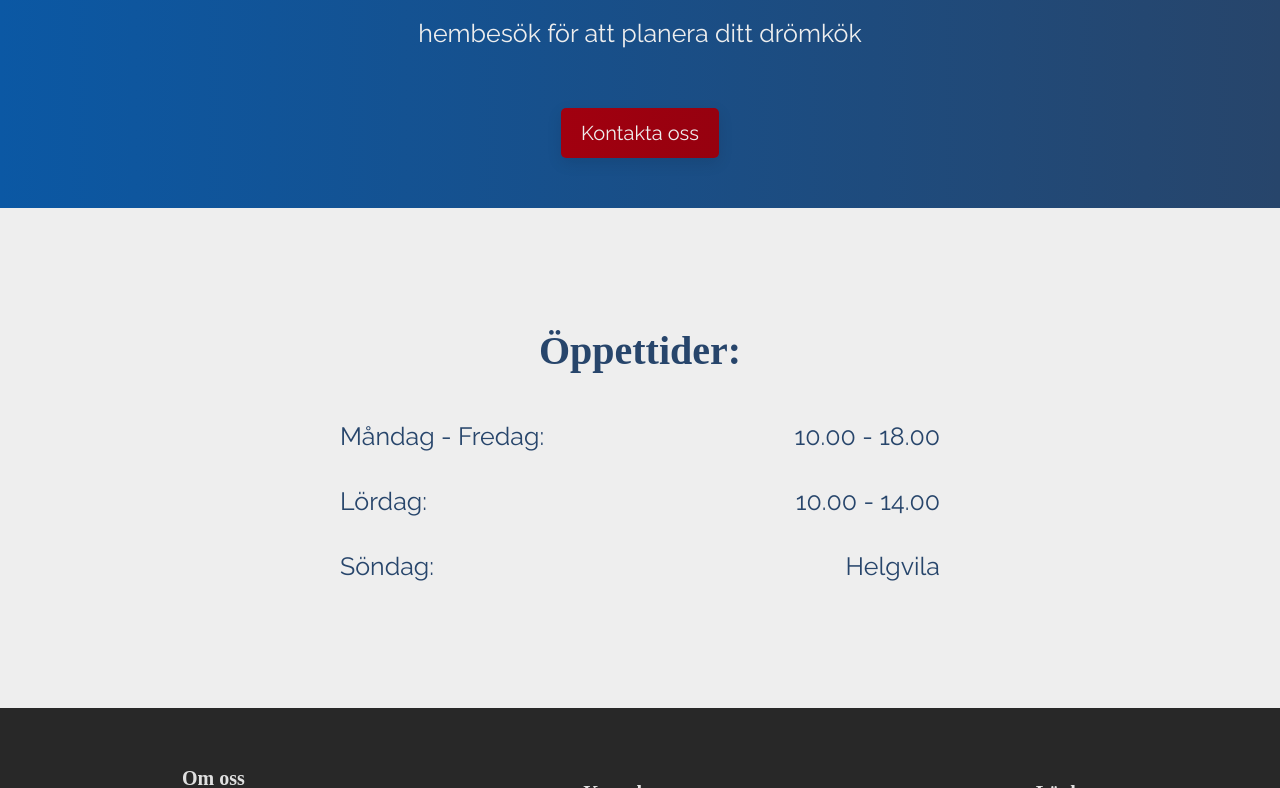
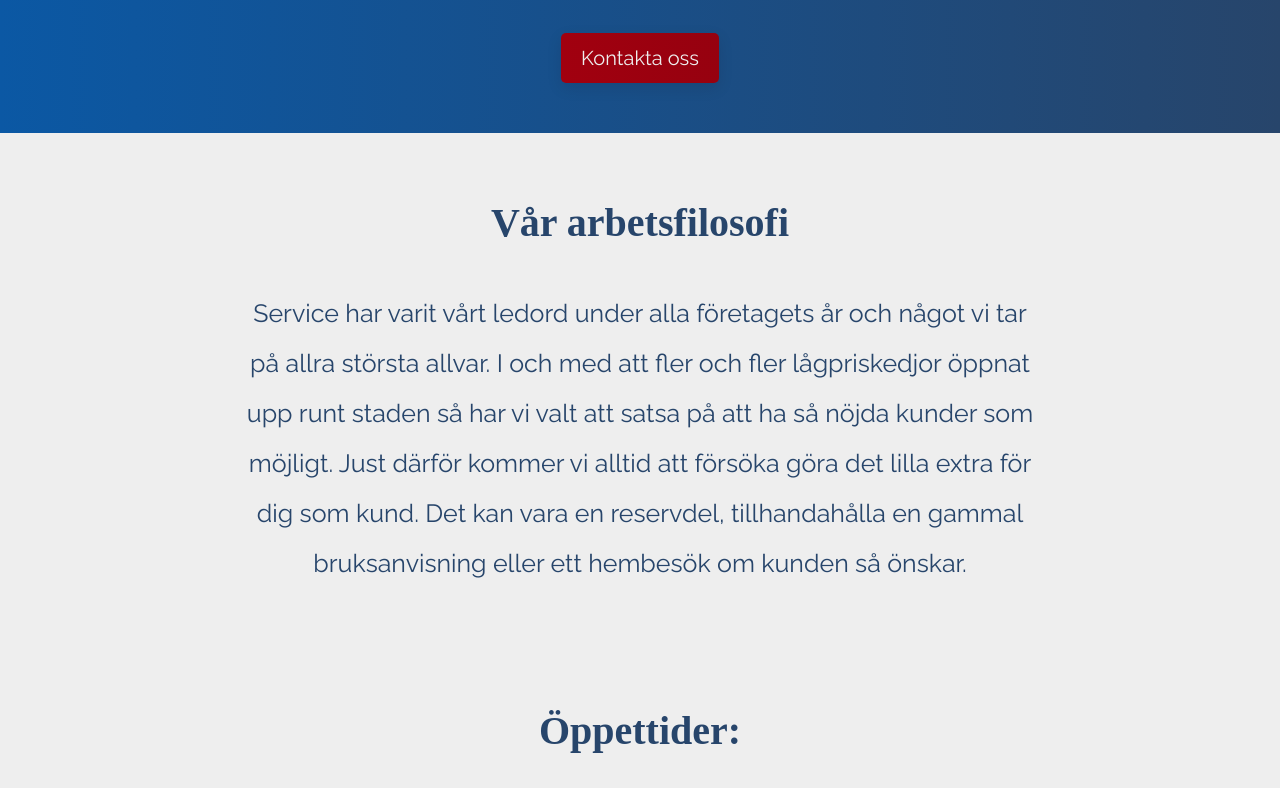
Before and after one commit to Maufive/matsake2.0, a Gatsby site: page / in a window 1280 px wide. Shown: the part 2872-3660 px from the top of the page. Built offline with nearby package versions, Linux system fonts and the light colour scheme; Gatsby itself is replaced by a stand-in of ours; a web font is replaced by a local one.

Commit message:
Added a text section

```diff
--- a/src/components/Kok.js
+++ /dev/null
@@ -1,14 +0,0 @@
-import React from "react"
-import { KokStyles } from "../styles/Index"
-
-const Kok = () => (
-  <KokStyles>
-    <h2>Rita ditt kök hos oss</h2>
-    <p>
-      Kom in till oss så hjälper vi dig att rita ditt drömkök. Vi leverar kök
-      från både <strong>Bäcklunda</strong> och <strong>Creoform</strong>.
-    </p>
-  </KokStyles>
-)
-
-export default Kok
--- a/src/pages/index.js
+++ b/src/pages/index.js
@@ -8,7 +8,7 @@ import Intro from "../components/Intro"
 import HittaKok from "../components/HittaKok"
 import Oppettider from "../components/Oppettider"
 import HittaHit from "../components/HittaHit"
-import Kok from "../components/Kok"
+import { Textbox } from "../styles/HittaKok"
 import Footer from "../components/Footer"
 
 import interstate from "../assets/interstate.woff"
@@ -146,7 +146,18 @@ const Index = () => (
       <Intro />
       <HittaKok />
       {/* <HittaHit /> */}
-      {/* <Kok /> */}
+      <Textbox>
+        <h2>Vår arbetsfilosofi</h2>
+        <p>
+          Service har varit vårt ledord under alla företagets år och något vi
+          tar på allra största allvar. I och med att fler och fler lågpriskedjor
+          öppnat upp runt staden så har vi valt att satsa på att ha så nöjda
+          kunder som möjligt. Just därför kommer vi alltid att försöka göra det
+          lilla extra för dig som kund. Det kan vara en reservdel,
+          tillhandahålla en gammal bruksanvisning eller ett hembesök om kunden
+          så önskar.
+        </p>
+      </Textbox>
       <Oppettider />
       <Footer />
     </StyledPage>
--- a/src/styles/HittaKok.js
+++ b/src/styles/HittaKok.js
@@ -9,8 +9,7 @@ export const HittaKokStyles = styled.div`
 export const Textbox = styled.div`
   width: 800px;
   text-align: center;
-  margin: 0 auto;
-  padding: 5rem 0;
+  margin: 5rem auto;
   color: ${props => props.theme.darkBlue};
   font-weight: 400;
 `
```
